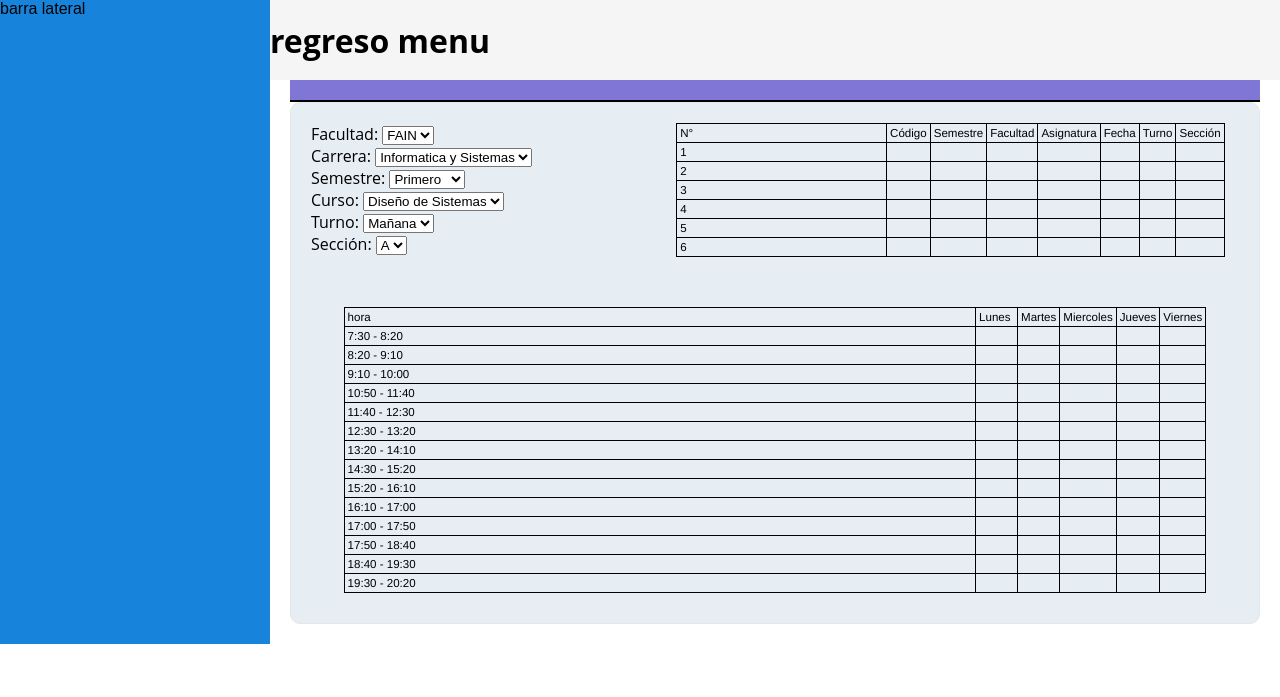
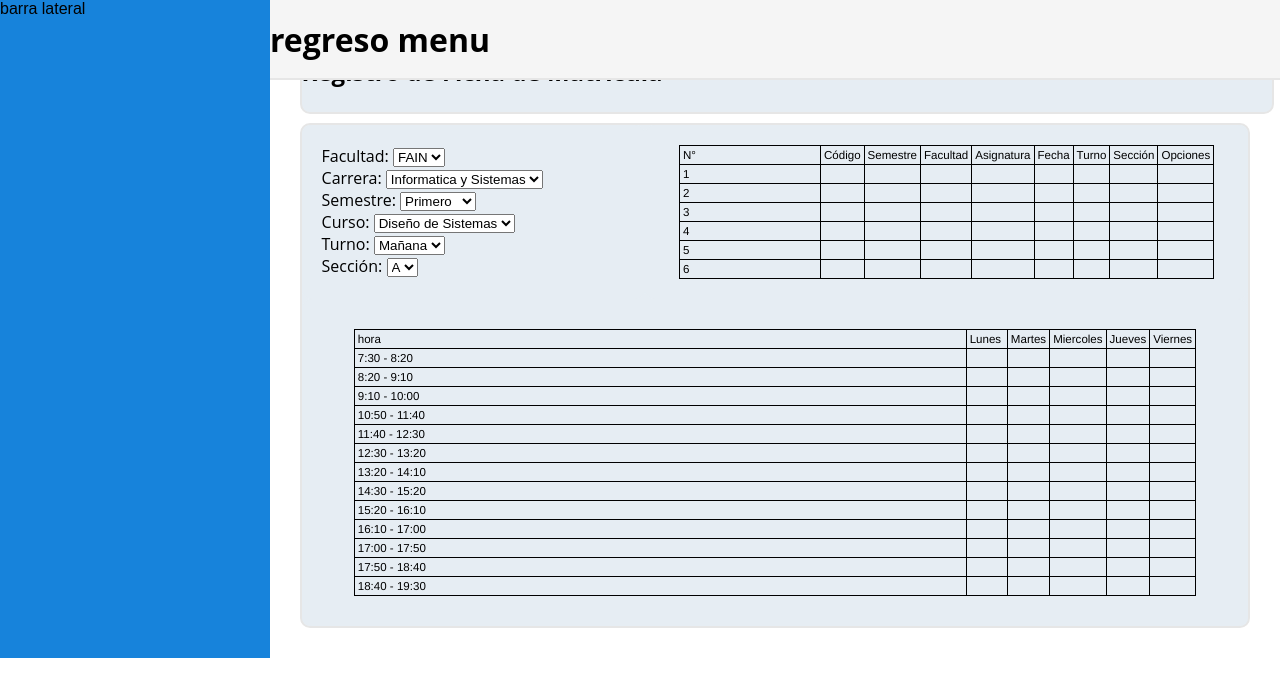
Before and after one commit to LuisManihuariT/Matricula-DisenoSistemas, a PHP site: page / in a window 1280 px wide. Shown: the top 697 px of the page. Run offline with PHP 8.4, Linux system fonts and the light colour scheme.

Commit message:
mejora de ficha de matricula

```diff
--- a/FichaMatricula/index.php
+++ b/FichaMatricula/index.php
@@ -56,21 +56,25 @@
                             <div class="tabla-cursos">
                                 <table>
                                     <?php
-                                      $categoria = array('N°','Código','Semestre','Facultad','Asignatura','Fecha','Turno','Sección');
-                                      $fil = 7;
+                                      $categoria = array('N°','Código','Semestre','Facultad','Asignatura','Fecha','Turno','Sección','Opciones');
+                                      $fil = 8;
                                       $col = 6;
                                       for ($i = 0; $i <= $fil; $i++) {
                                         echo "<td>", $categoria[$i], "</td>";
                                       }
+
+
                                       for ($j = 1; $j <= $col; $j++) {
                                         echo "<tr>";
-                                        for ($i = 1; $i <= 7; $i++) {
+                                        for ($i = 1; $i <= $fil; $i++) {
                                             if($i==1){
                                                 echo "<td>",$j, "</td>";
                                             }
                                             echo "<td>", "</td>";
                                         }
                                       }
+
+
                                     ?>
                                 </table>
                             </div>
@@ -78,8 +82,8 @@
                         <div class="horario">
                             <table>
                                <?php
-                                   $dias = array('hora','Lunes','Martes','Miercoles','Jueves','Viernes');
-                                   $horas = array(
+                                   $horario = array(
+                                    array('hora','Lunes','Martes','Miercoles','Jueves','Viernes'),
                                     array('7:30 - 8:20','','','','',''),
                                     array('8:20 - 9:10','','','','',''),
                                     array('9:10 - 10:00','','','','',''),
@@ -98,13 +102,10 @@
                                    );
                                    $filas = 13;
                                    $columnas = 5;
-                                   for ($k = 0; $k <= $columnas; $k++) {
-                                       echo "<td>", $dias[$k], "</td>";
-                                   }
                                    for ($l = 0; $l <= $filas; $l++) {
                                         echo "<tr>";
                                         for ($i = 0; $i <= 5; $i++) {
-                                            echo "<td>", $horas[$l][$i], "</td>";
+                                            echo "<td>", $horario[$l][$i], "</td>";
                                         }
                                         echo "</tr>";
                                    }
--- a/FichaMatricula/style.css
+++ b/FichaMatricula/style.css
@@ -27,6 +27,7 @@ body{
   position: fixed;
   top: 0;
   z-index: 200;
+  border-bottom: 2px solid rgb(230, 230, 230);
 }
 
 #content{
@@ -63,19 +64,23 @@ body{
 }
 
 .cabezera{
-  background: rgb(128, 118, 214);
+  background: #e6edf3;
   height: 80px;
   width: 100%;
   line-height: 80px;
-  color: rgb(247, 0, 0);
-  border-bottom: 2px solid black;
+  color: black;
+  border-radius: 10px;
+  border: 2px solid rgb(230, 230, 230);
+  margin: 1%;
+
 }
 
 .main{
   background: #e6edf3;
   justify-content: center;
   border-radius: 10px;
-  border: 1px solid rgb(230, 230, 230);
+  border: 2px solid rgb(230, 230, 230);
+  margin: 1%;
 
 }
   .fichamatricula {
@@ -88,6 +93,7 @@ body{
     display: flex;
     height: 50%;
   }
+
   .forms{
     background-color:#e6edf3;
     position: flex;
```
